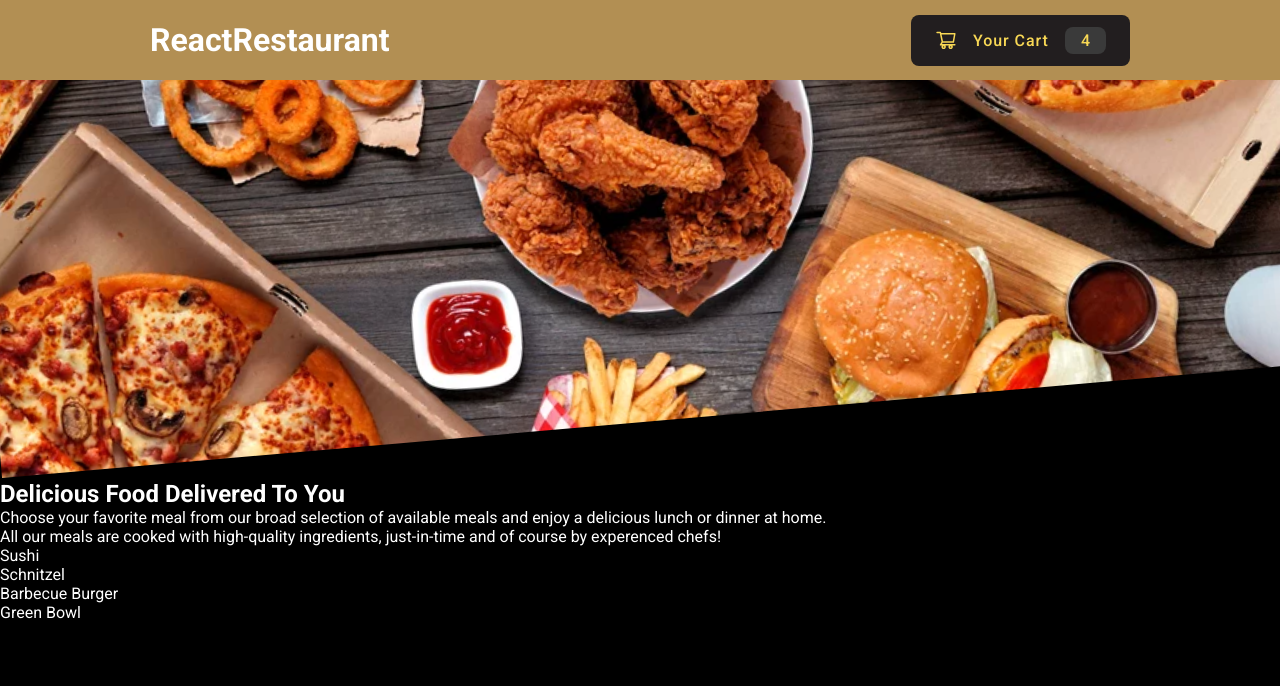
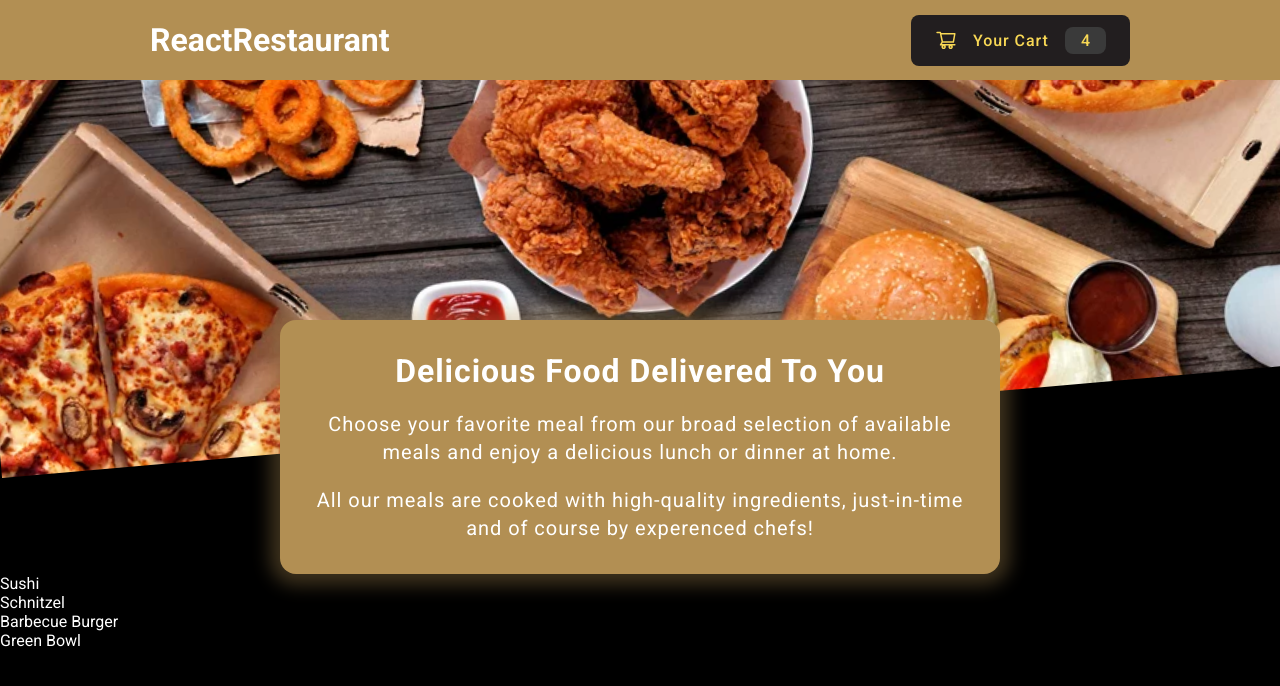
Before and after one commit to VladimirVolvakov/food-order-react-app, a React (Create React App) app: page / in a window 1280 px wide. Shown: the top 686 px of the page. Built offline with nearby package versions, Linux system fonts and the light colour scheme; the HTML template or start-up script is replaced by a standard one.

Commit message:
style: add styles for MealsSummary component

```diff
--- a/src/components/Food/MealsSummary.styles.js
+++ b/src/components/Food/MealsSummary.styles.js
@@ -1,7 +1,26 @@
 import styled from "styled-components";
 
-export const Summary = styled.section``;
+export const Summary = styled.section`
+  background-color: #b28f53;
+  color: white;
+  text-align: center;
+  letter-spacing: 0.06em;
+  width: 90%;
+  max-width: 45rem;
+  position: relative;
+  margin: -10rem auto 0;
+  padding: 2rem;
+  border-radius: 1rem;
+  box-shadow: 0 1px 18px 10px rgba(178, 143, 83, 0.35);
+`;
 
-export const Title = styled.h2``;
+export const Title = styled.h2`
+  font-size: 2rem;
+`;
 
-export const Text = styled.p``;
+export const Text = styled.p`
+  margin-top: 1.25rem;
+  font-size: 1.25rem;
+  line-height: 1.4;
+  //text-align: justify;
+`;
```
